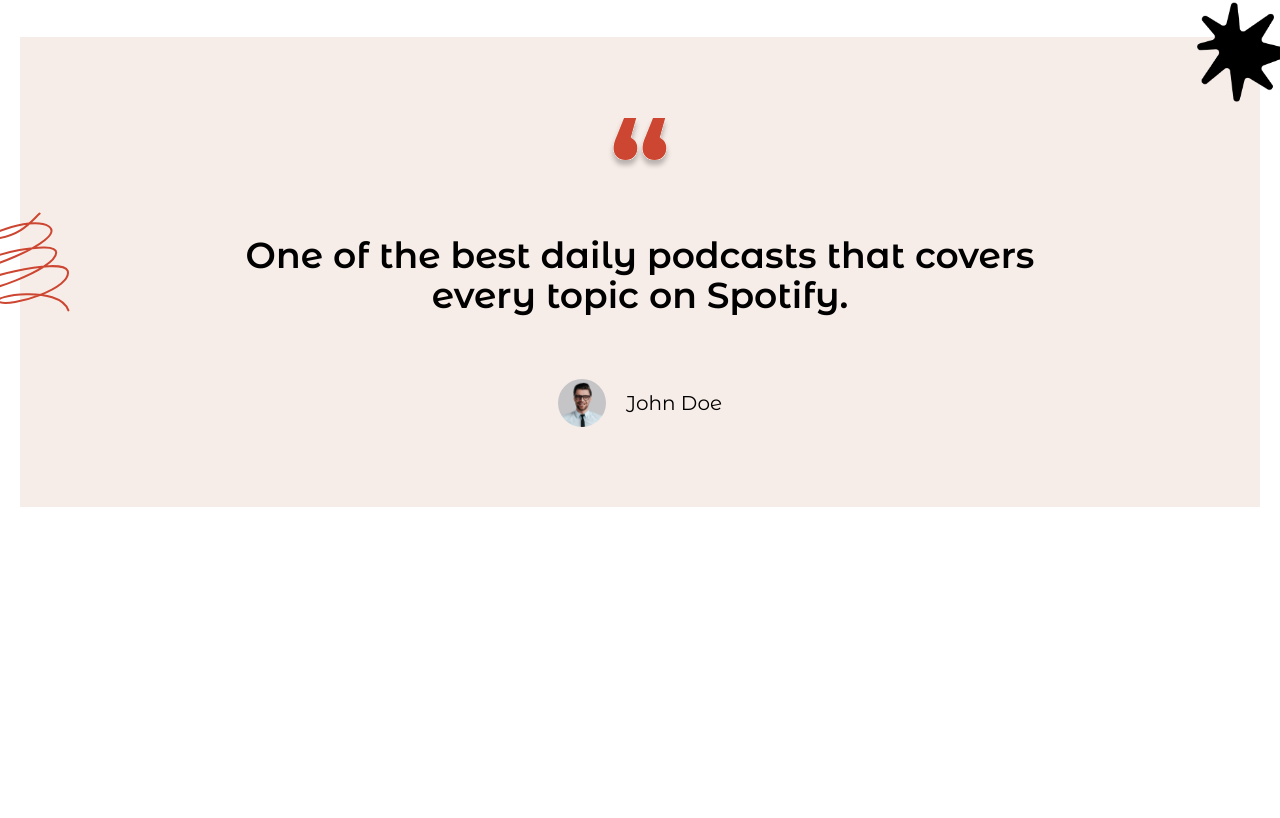
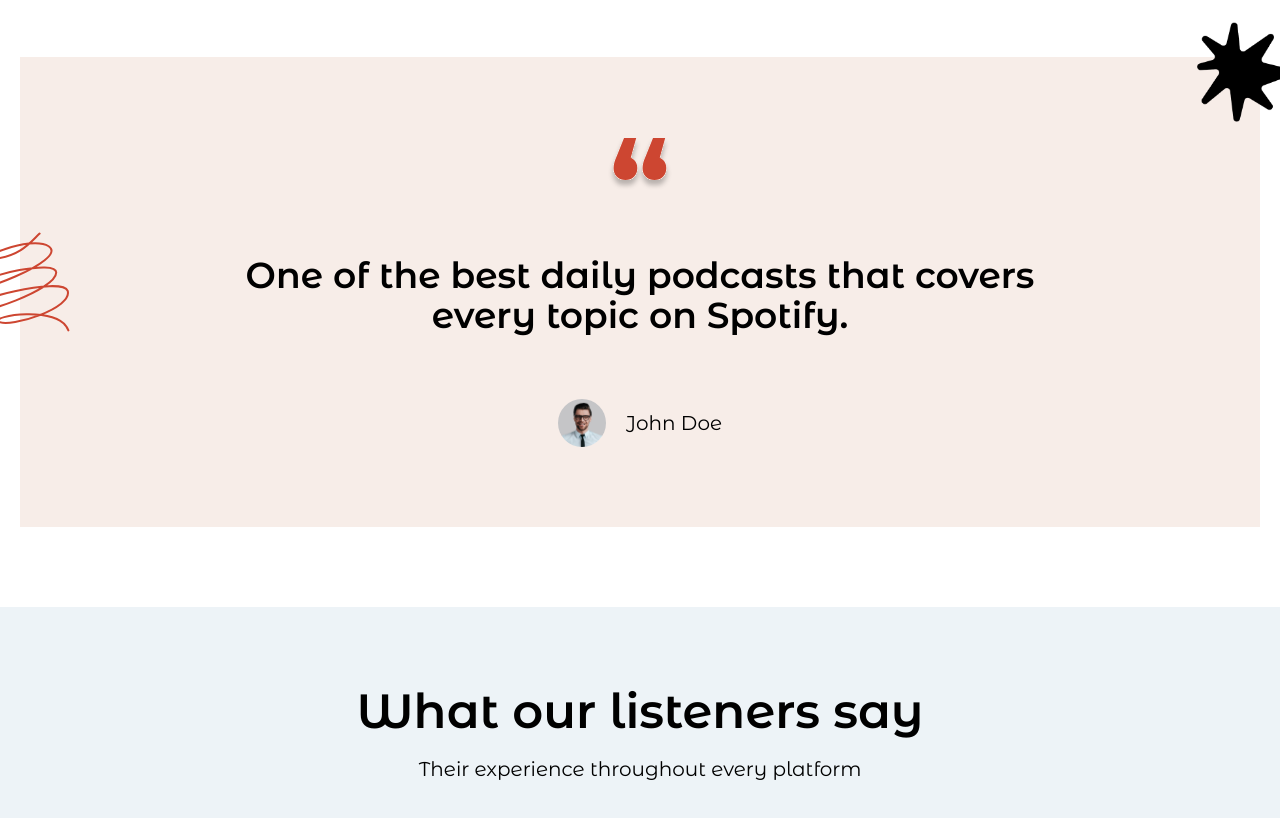
Before and after one commit to YerrouHamza/Book-of-LIFE, a React (Vite) app: page / in a window 1280 px wide. Shown: the part 1962-2780 px from the top of the page. Before the commit the page ends 2549 px from the top, so only its background shows below. Built offline with nearby package versions, Linux system fonts and the light colour scheme.

Commit message:
created section template component with varianet & title & dec and children props

```diff
--- a/src/pages/home.tsx
+++ b/src/pages/home.tsx
@@ -1,5 +1,8 @@
 // import components
 import Header from "../components/header"
+
+// Element Template
+import SectionTemplate from "../template/sectionBlock"
 
 // import icons
 import Question from '../assets/question.svg'
@@ -22,22 +25,17 @@
                 isNavbarShow={true}
             />
 
-            <section className='flex flex-col items-center bg-withe py-20 max-w-screen-xl m-auto'>
-                <h1 className=" text-black text-5xl text-center mb-20 max-w-screen-md m-auto font-semibold">Read. Get inspired by every minute of it.</h1>
 
+            <SectionTemplate title="Read. Get inspired by every minute of it.">
                 <div className="flex justify-center gap-28 md:gap-20 lg:gap-40 flex-wrap md:flex-nowrap px-5 md:px-1 mb-32 md:mx-20 xl:mx-5">
                     <article className="w-full md:w-1/2 flex flex-col justify-center items-center text-center">
                     <img src={Question} alt="Question" />
-                    <p>
-                        Lorem ipsum dolor sit amet consectetur adipisicing elit. Sapiente tempora neque et vel, accusamus error fugiat quos nobis modi ipsum.
-                    </p>
+                    <p>Lorem ipsum dolor sit amet consectetur adipisicing elit. Sapiente tempora neque et vel, accusamus error fugiat quos nobis modi ipsum.</p>
                     </article>
 
                     <article className="w-full md:w-1/2 flex flex-col justify-center items-center text-center">
                     <img src={Idea} alt="Idea" />
-                    <p>
-                        Lorem ipsum dolor sit amet consectetur adipisicing elit. Sapiente tempora neque et vel, accusamus error fugiat quos nobis modi ipsum.
-                    </p>
+                    <p>Lorem ipsum dolor sit amet consectetur adipisicing elit. Sapiente tempora neque et vel, accusamus error fugiat quos nobis modi ipsum.</p>
                     </article>
                 </div>
 
@@ -53,7 +51,13 @@
                         </div>
                     </div>
                 </div>
-            </section>
+            </SectionTemplate>
+
+
+            <SectionTemplate title="What our listeners say" description="Their experience throughout every platform" variant="alice">
+                <div className="">
+                </div>
+            </SectionTemplate>
         </div>
     )
 }
--- /dev/null
+++ b/src/template/sectionBlock.tsx
@@ -0,0 +1,38 @@
+
+type SectionTemplateProps = {
+    title: string,
+    description?: string,
+    variant?: 'champagne' | 'white' | 'alice' | 'pewter',
+    children: React.ReactNode
+}
+
+
+const SectionTemplate = (props: SectionTemplateProps) => {
+
+    // Create the bg section based on the variant
+    const variant = props.variant === 'champagne' ? 'bg-theme-champagne' :
+                    props.variant === 'white' ? '' :
+                    props.variant === 'alice' ? 'bg-theme-alice-blue' :
+                    props.variant === 'pewter' ? 'bg-theme-pewter-blue' : '';
+
+    return (
+        <section className={`flex flex-col items-center bg-withe py-20 max-w-screen-xl m-auto ${variant}`} >
+            <div className="text-black text-center mb-20 max-w-screen-md m-auto">
+                <h1 className="  text-5xl font-semibold">
+                    {props.title}
+                </h1>
+                {props.description !== null ?
+                    <p className="text-xl mt-5">
+                        {props.description}
+                    </p>
+                : null}
+            </div>
+
+            {/* This is where the children will be rendered */}
+            {props.children}
+        </section>
+    )
+}
+
+
+export default SectionTemplate
```
